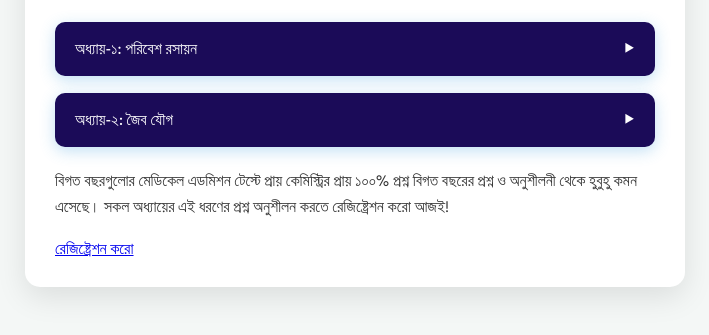
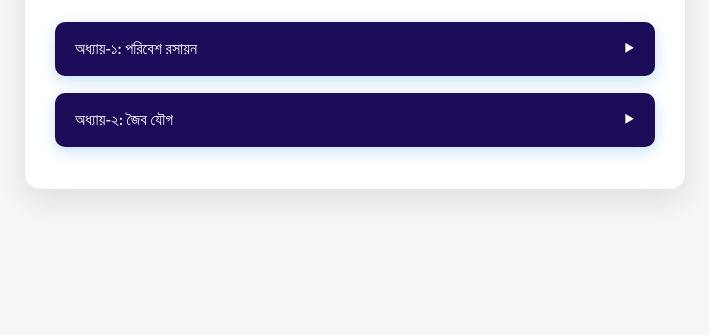
Before and after one commit to medicalprostuti/onuchem2, a plain HTML site: page index.html in a window 1280 px wide. Shown: the part 159-494 px from the top of the page, without its empty margins (285-994 px from the left). Drawn offline with Linux system fonts and the light colour scheme.

Commit message:
Update index.html

```diff
--- a/index.html
+++ b/index.html
@@ -347,17 +347,7 @@
         // --- 3. Initialize the Menu ---
         generateMenu();
         attachEventListeners();
-        // Add the registration elements
-        const registrationText = document.createElement("p");
-        registrationText.className = "registration-text";
-        registrationText.textContent = "বিগত বছরগুলোর মেডিকেল এডমিশন টেস্টে প্রায় কেমিস্ট্রির প্রায় ১০০% প্রশ্ন বিগত বছরের প্রশ্ন ও অনুশীলনী থেকে হুবুহু কমন এসেছে। সকল অধ্যায়ের এই ধরণের প্রশ্ন অনুশীলন করতে রেজিষ্ট্রেশন করো আজই!";
-        menuContainer.appendChild(registrationText);
-
-        const registrationButton = document.createElement("a");
-        registrationButton.className = "registration-button";
-        registrationButton.textContent = "রেজিষ্ট্রেশন করো";
-        registrationButton.href = "http://mediqbd.com/registration.html";
-        menuContainer.appendChild(registrationButton);
+         menuContainer.appendChild(registrationButton);
       });
     </script>
   </body>
```
